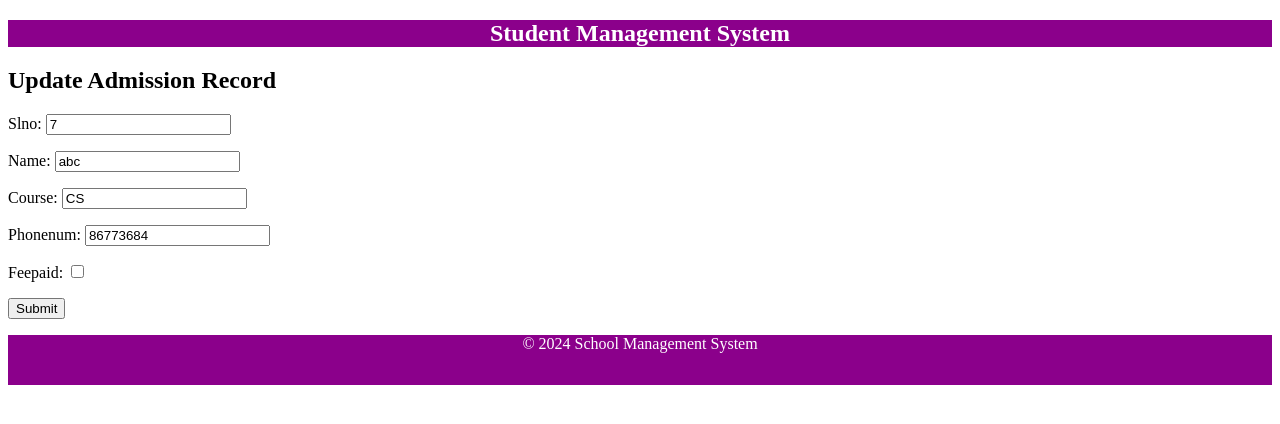
After one commit to helvinmg/SMS_Django, a Django app: page /update/5/ in a window 1280 px wide. The commit adds this page. Shown: the top 424 px of the page. Run offline with Django 5.2, Linux system fonts and the light colour scheme; data comes from the database, SQL or seed files in the repository; both versions use the stored data as it was after the commit.

Commit message:
added update feature

```diff
--- a/admission/forms.py
+++ b/admission/forms.py
@@ -1,6 +1,6 @@
 from django import forms
 from .models import Student
-
+#same like model creation we are creating form using modelForm
 class StudentForm(forms.ModelForm):
     class Meta:
         model=Student
--- a/admission/templates/admission_details.html
+++ b/admission/templates/admission_details.html
@@ -3,7 +3,7 @@
 {% block content %}
 <h1>Admission Details</h1>
 <table border="1" cellspacing="0">
-<tr><th>Sl No</th><th>Name</th><th>Course</th><th>Phone Number</th><th>Fee Paid</th><th>Action</th></tr>
+<tr><th>Sl No</th><th>Name</th><th>Course</th><th>Phone Number</th><th>Fee Paid</th><th colspan="2">Action</th></tr>
 {% for stud in students %}
 <tr>
     <td>{{ stud.slno }}</td>
@@ -12,6 +12,7 @@
     <td>{{ stud.phonenum }}</td>
     <td>{{ stud.feepaid }}</td>
     <td><a href="{% url 'delete' id=stud.id %}" style="background-color: red;color:white;text-decoration: none;">Delete</a></td>
+    <td><a href="{% url 'update' id=stud.id %}" style="background-color: orange;color:white;text-decoration: none;">Update</a></td>
 </tr>
 {% endfor %}
 </table>
--- /dev/null
+++ b/admission/templates/update_admission.html
@@ -0,0 +1,9 @@
+{% extends 'base.html' %}
+{% block content %}
+<h2>Update Admission Record</h2>
+<form method="post">
+    {% csrf_token %}
+    {{ admissionform.as_p }}
+<button type="submit">Submit</button>
+</form>
+{% endblock %}
--- a/admission/urls.py
+++ b/admission/urls.py
@@ -5,5 +5,6 @@ from . import views
 urlpatterns = [
     path('admission/', views.admission,name='admission'),
     path('addadmission',views.add_admission),
-    path('delete/<int:id>/',views.delete_admission,name='delete')
+    path('delete/<int:id>/',views.delete_admission,name='delete'),
+    path('update/<int:id>/',views.update_admission,name='update')
 ]
--- a/admission/views.py
+++ b/admission/views.py
@@ -24,4 +24,17 @@ def delete_admission(request,id):
     else:
         student=Student.objects.get(pk=id)#fetching record based on primary key
         student.delete()#deleting fetched record
+        #delete from student where pk=4
         return redirect('admission')
+
+def update_admission(request,id):
+    print("Update admission called for id:", id)
+    student=Student.objects.get(pk=id)
+    if request.method=='POST':
+        form=StudentForm(request.POST,instance=student)
+        if form.is_valid():
+            form.save()
+            return redirect('admission')
+    else:
+        form=StudentForm(instance=student)
+    return render(request, 'update_admission.html',{'admissionform':form})
```
Also changed, not shown: db.sqlite3.
